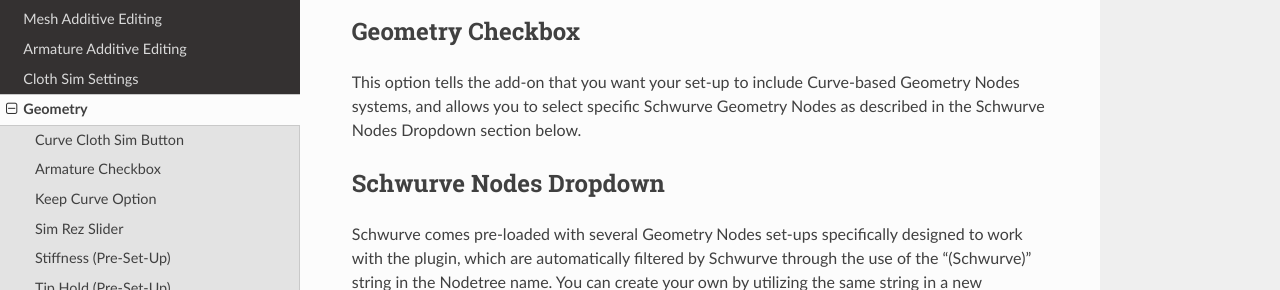
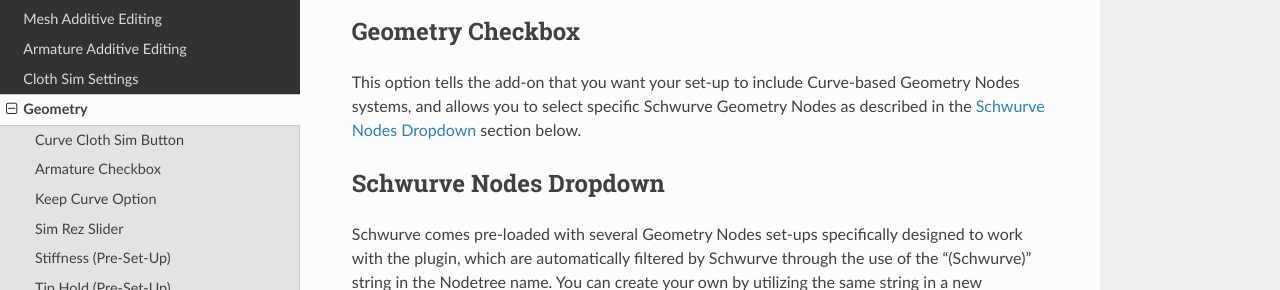
Before and after one commit to Ayjent/SchwurveTest, a Sphinx documentation site: the page built from docs/source/geometry.rst, in a window 1280 px wide and 900 px high, scrolled down 1016 px. Shown: the part 185-475 px from the top of the window. Built offline with Sphinx 7.4.7 and the Read the Docs theme 2.0.0, drawn with Linux system fonts in a browser that asks for light colours.

```diff
--- a/docs/source/geometry.rst
+++ b/docs/source/geometry.rst
@@ -51,7 +51,7 @@ Geometry Checkbox
 ^^^^^^^^^^^^^^^^^
 
 This option tells the add-on that you want your set-up to include Curve-based Geometry Nodes systems, and allows you to select specific Schwurve Geometry Nodes
-as described in the Schwurve Nodes Dropdown section below.
+as described in the `Schwurve Nodes Dropdown`_ section below.
 
 .. _Schwurve Nodes Dropdown:
 
```
